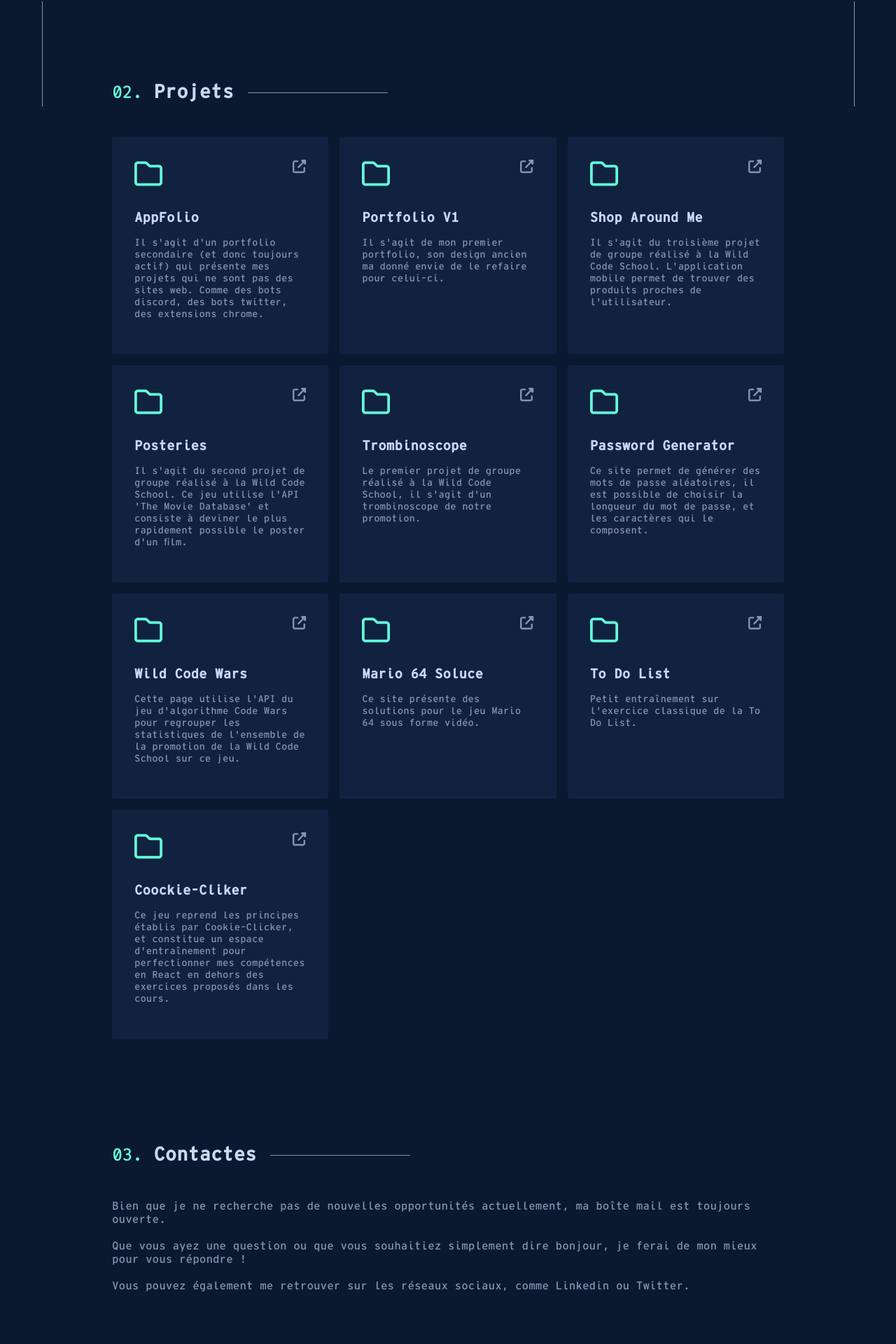
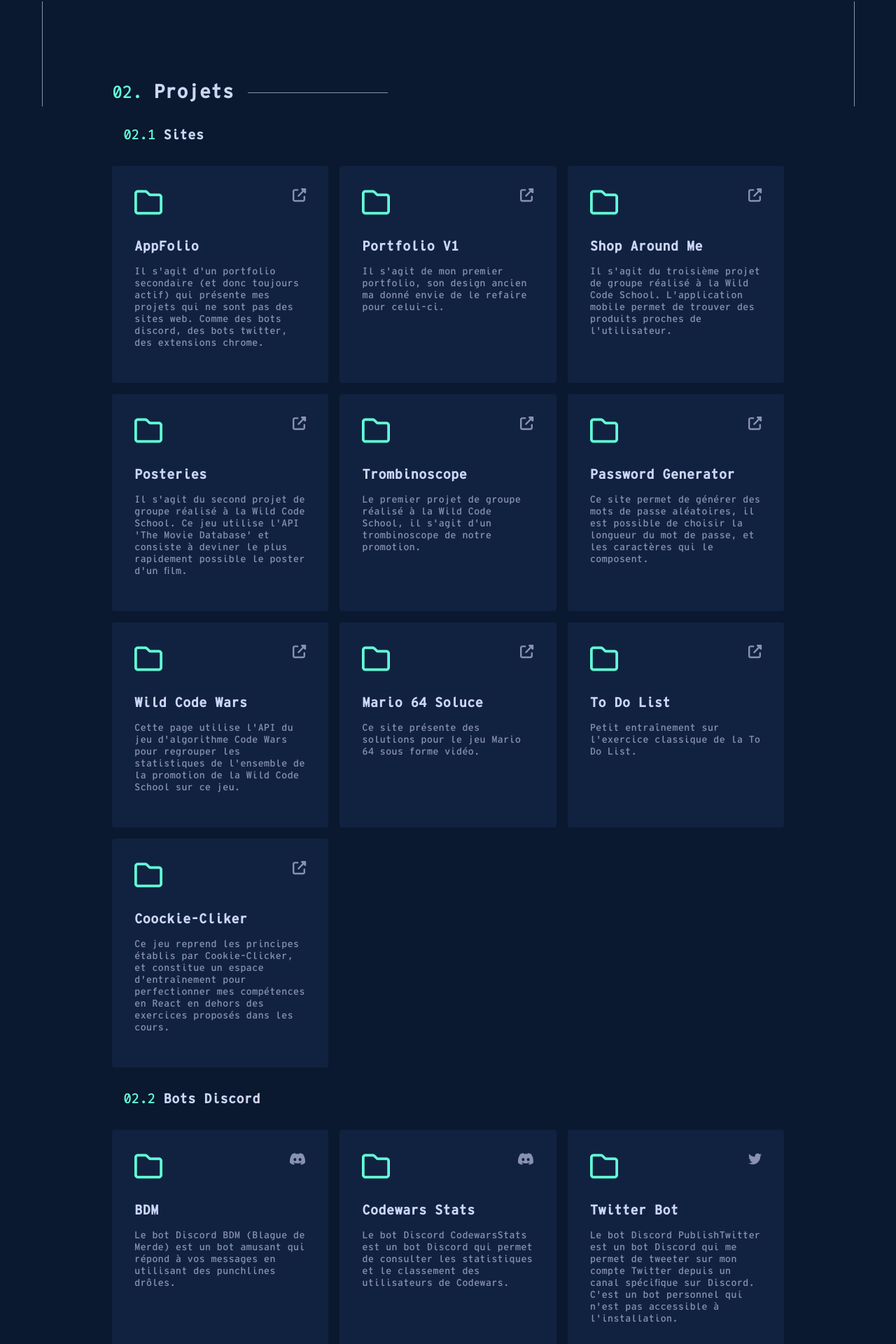
Before and after one commit to Valentin-Morette/portfoliov2, a React (Vite) app in the folder frontend/: page / in a window 1280 px wide. Shown: the part 648-2568 px from the top of the page at 70% size. Built offline with nearby package versions, Linux system fonts and the light colour scheme.

Commit message:
add appproject

```diff
--- a/frontend/src/App.css
+++ b/frontend/src/App.css
@@ -32,8 +32,19 @@ ul {
   color: var(--green-main);
 }
 
+.numberH2 {
+  font-size: 1.2rem;
+  font-family: "fira";
+  color: var(--green-main);
+}
+
 h1 {
   font-size: 1.7rem;
+  font-family: "inter";
+}
+
+h2 {
+  font-size: 1.2rem;
   font-family: "inter";
 }
 
@@ -51,6 +62,11 @@ h1 {
   margin-left: 20px; /* Ajoutez un espace entre le titre et le trait */
   height: 1px; /* Ajustez cette valeur pour modifier l'épaisseur du trait */
   background-color: var(--color-light-2);
+}
+
+.subtitle {
+  margin: 2rem 0 0 1rem;
+  color: var(--main-color-light);
 }
 
 @media screen and (min-width: 900px) {
--- a/frontend/src/components/Project.jsx
+++ b/frontend/src/components/Project.jsx
@@ -2,10 +2,23 @@ import "./css/Project.css";
 import { FontAwesomeIcon } from "@fortawesome/react-fontawesome";
 import { faFolder } from "@fortawesome/free-regular-svg-icons";
 import { faUpRightFromSquare } from "@fortawesome/free-solid-svg-icons";
-import { faGithub } from "@fortawesome/free-brands-svg-icons";
+import {
+  faGithub,
+  faTwitter,
+  faChrome,
+  faDiscord,
+} from "@fortawesome/free-brands-svg-icons";
 import PropTypes from "prop-types";
 
 function Project({ project }) {
+  const social = {
+    github: faGithub,
+    twitter: faTwitter,
+    chrome: faChrome,
+    discord: faDiscord,
+    site: faUpRightFromSquare,
+  };
+
   return (
     <a href={project.lien} target="_blank" rel="noopener noreferrer">
       <article className="project">
@@ -15,10 +28,7 @@ function Project({ project }) {
               <FontAwesomeIcon icon={faFolder} className="folder" />
             </li>
             <li>
-              <FontAwesomeIcon
-                icon={project.deploy ? faUpRightFromSquare : faGithub}
-                className="links"
-              />
+              <FontAwesomeIcon icon={social[project.icon]} className="links" />
             </li>
           </ul>
 
@@ -35,7 +45,7 @@ Project.propTypes = {
     title: PropTypes.string.isRequired,
     description: PropTypes.string.isRequired,
     lien: PropTypes.string.isRequired,
-    deploy: PropTypes.bool.isRequired,
+    icon: PropTypes.string.isRequired,
   }).isRequired,
 };
 
--- a/frontend/src/components/Projects.jsx
+++ b/frontend/src/components/Projects.jsx
@@ -1,5 +1,9 @@
-import Project from "./Project";
-import { dataProjects } from "../datas/dataProjects";
+import ProjectsCategories from "./ProjectsCategories";
+import {
+  dataProjectsSites,
+  dataProjectsBotsDiscord,
+  dataProjectsExtensionsChrome,
+} from "../datas/dataProjects";
 
 function Projects() {
   return (
@@ -7,11 +11,21 @@ function Projects() {
       <h1 className="title" id="projectAncre">
         <span className="numberH1">02.</span> Projets
       </h1>
-      <div className="projects">
-        {dataProjects.map((project) => (
-          <Project project={project} />
-        ))}
-      </div>
+      <ProjectsCategories
+        number="1"
+        category="Sites"
+        dataProjects={dataProjectsSites}
+      />
+      <ProjectsCategories
+        number="2"
+        category="Bots Discord"
+        dataProjects={dataProjectsBotsDiscord}
+      />
+      <ProjectsCategories
+        number="3"
+        category="Extensions Chrome"
+        dataProjects={dataProjectsExtensionsChrome}
+      />
     </section>
   );
 }
--- /dev/null
+++ b/frontend/src/components/ProjectsCategories.jsx
@@ -0,0 +1,32 @@
+import PropTypes from "prop-types";
+import Project from "./Project";
+
+function ProjectsCategories({ number, category, dataProjects }) {
+  return (
+    <>
+      <h2 className="subtitle">
+        <span className="numberH2">02.{number}</span> {category}
+      </h2>
+      <div className="projects">
+        {dataProjects.map((project) => (
+          <Project key={project.id} project={project} />
+        ))}
+      </div>
+    </>
+  );
+}
+
+ProjectsCategories.propTypes = {
+  number: PropTypes.string.isRequired,
+  category: PropTypes.string.isRequired,
+  dataProjects: PropTypes.arrayOf(
+    PropTypes.shape({
+      title: PropTypes.string.isRequired,
+      description: PropTypes.string.isRequired,
+      lien: PropTypes.string.isRequired,
+      deploy: PropTypes.bool.isRequired,
+    })
+  ).isRequired,
+};
+
+export default ProjectsCategories;
--- a/frontend/src/components/css/Project.css
+++ b/frontend/src/components/css/Project.css
@@ -1,5 +1,5 @@
 .projects {
-  margin-top: 3rem;
+  margin-top: 2rem;
   display: grid;
   grid-template-columns: repeat(auto-fit, minmax(250px, 1fr));
   width: 100%;
--- a/frontend/src/datas/dataProjects.jsx
+++ b/frontend/src/datas/dataProjects.jsx
@@ -1,84 +1,134 @@
-const dataProjects = [
+const dataProjectsSites = [
   {
+    id: 1,
     title: "AppFolio",
     description:
       "Il s'agit d'un portfolio secondaire (et donc toujours actif) qui présente mes projets qui ne sont pas des sites web. Comme des bots discord, des bots twitter, des extensions chrome.",
     lien: "https://valentin-morette.github.io/portfolio_bots/",
-    deploy: true,
+    icon: "site",
   },
   {
+    id: 2,
     title: "Portfolio V1",
     description:
       "Il s'agit de mon premier portfolio, son design ancien ma donné envie de le refaire pour celui-ci.",
     lien: "https://valentin-morette.github.io/portfolio/",
-    deploy: true,
+    icon: "site",
   },
   {
+    id: 3,
     title: "Shop Around Me",
     description:
       "Il s'agit du troisième projet de groupe réalisé à la Wild Code School. L'application mobile permet de trouver des produits proches de l'utilisateur.",
     lien: "https://valentin-morette.github.io/Shop-around-me/",
-    deploy: true,
+    icon: "site",
   },
   {
+    id: 4,
     title: "Posteries",
     description:
       "Il s'agit du second projet de groupe réalisé à la Wild Code School. Ce jeu utilise l'API 'The Movie Database' et consiste à deviner le plus rapidement possible le poster d'un film.",
     lien: "https://theodep.github.io/Posteries/#/",
-    deploy: true,
+    icon: "site",
   },
   {
+    id: 5,
     title: "Trombinoscope",
     description:
       "Le premier projet de groupe réalisé à la Wild Code School, il s'agit d'un trombinoscope de notre promotion.",
     lien: "https://Valentin-Morette.github.io/trombinoscope/",
-    deploy: true,
+    icon: "site",
   },
   {
+    id: 6,
     title: "Password Generator",
     description:
       "Ce site permet de générer des mots de passe aléatoires, il est possible de choisir la longueur du mot de passe, et les caractères qui le composent.",
     lien: "https://valentin-morette.github.io/password_generator/",
-    deploy: true,
+    icon: "site",
   },
   {
+    id: 7,
     title: "Wild Code Wars",
     description:
       "Cette page utilise l'API du jeu d'algorithme Code Wars pour regrouper les statistiques de l'ensemble de la promotion de la Wild Code School sur ce jeu.",
     lien: "https://Valentin-Morette.github.io/wild-code-wars/",
-    deploy: true,
+    icon: "site",
   },
   {
+    id: 8,
     title: "Mario 64 Soluce",
     description:
       "Ce site présente des solutions pour le jeu Mario 64 sous forme vidéo.",
     lien: "https://valentin-morette.github.io/Mario64Soluce/",
-    deploy: true,
+    icon: "site",
   },
   {
+    id: 9,
     title: "To Do List",
     description:
       "Petit entraînement sur l'exercice classique de la To Do List.",
     lien: "https://valentin-morette.github.io/ToDoList/",
-    deploy: true,
+    icon: "site",
   },
   {
+    id: 10,
     title: "Coockie-Cliker",
     description:
       "Ce jeu reprend les principes établis par Cookie-Clicker, et constitue un espace d'entraînement pour perfectionner mes compétences en React en dehors des exercices proposés dans les cours.",
     lien: "https://Valentin-Morette.github.io/coockie_cliker/",
-    deploy: true,
+    icon: "site",
   },
 ];
 
-const appProjects = [
+const dataProjectsBotsDiscord = [
   {
-    title: "AppFolio",
+    id: 1,
+    title: "BDM",
     description:
-      "Il s'agit d'un portfolio secondaire (et donc toujours actif) qui présente mes projets qui ne sont pas des sites web. Comme des bots discord, des bots twitter, des extensions chrome.",
-    lien: "https://valentin-morette.github.io/portfolio_bots/",
-    deploy: true,
+      "Le bot Discord BDM (Blague de Merde) est un bot amusant qui répond à vos messages en utilisant des punchlines drôles.",
+    lien: "https://github.com/Valentin-Morette/DiscordBotBDM",
+    icon: "discord",
+  },
+  {
+    id: 2,
+    title: "Codewars Stats",
+    description:
+      "Le bot Discord CodewarsStats est un bot Discord qui permet de consulter les statistiques et le classement des utilisateurs de Codewars.",
+    lien: "https://github.com/Valentin-Morette/BotDiscordCW",
+    icon: "discord",
+  },
+  {
+    id: 3,
+    title: "Twitter Bot",
+    description:
+      "Le bot Discord PublishTwitter est un bot Discord qui me permet de tweeter sur mon compte Twitter depuis un canal spécifique sur Discord. C'est un bot personnel qui n'est pas accessible à l'installation.",
+    lien: "https://twitter.com/BiiiiipBooop",
+    icon: "twitter",
+  },
+  {
+    id: 4,
+    title: "Awin Affiliation",
+    description:
+      "AwinAffiliation est un bot Discord qui permet de générer des liens affiliés Awin pour les sites marchands Fnac, Eneba et Cdiscount.",
+    lien: "https://github.com/Valentin-Morette/DiscordAwin",
+    icon: "discord",
   },
 ];
 
-export { dataProjects, appProjects };
+const dataProjectsExtensionsChrome = [
+  {
+    id: 1,
+    title: "Codewars Stats",
+    description:
+      "L'extension Codewars Stats est une extension Chrome qui permet de consulter les statistiques et le classement des utilisateurs de Codewars. Elle permet également de consulter les informations sur les katas en cours et d'obtenir plus de statistiques sur la page de profil.",
+    lien: "https://chrome.google.com/webstore/detail/codewars-stats/hgkijebblcanpapihobhgacojbocnham?hl=fr",
+    icon: "chrome",
+  },
+];
+
+export {
+  dataProjectsSites,
+  dataProjectsBotsDiscord,
+  dataProjectsExtensionsChrome,
+};
```
